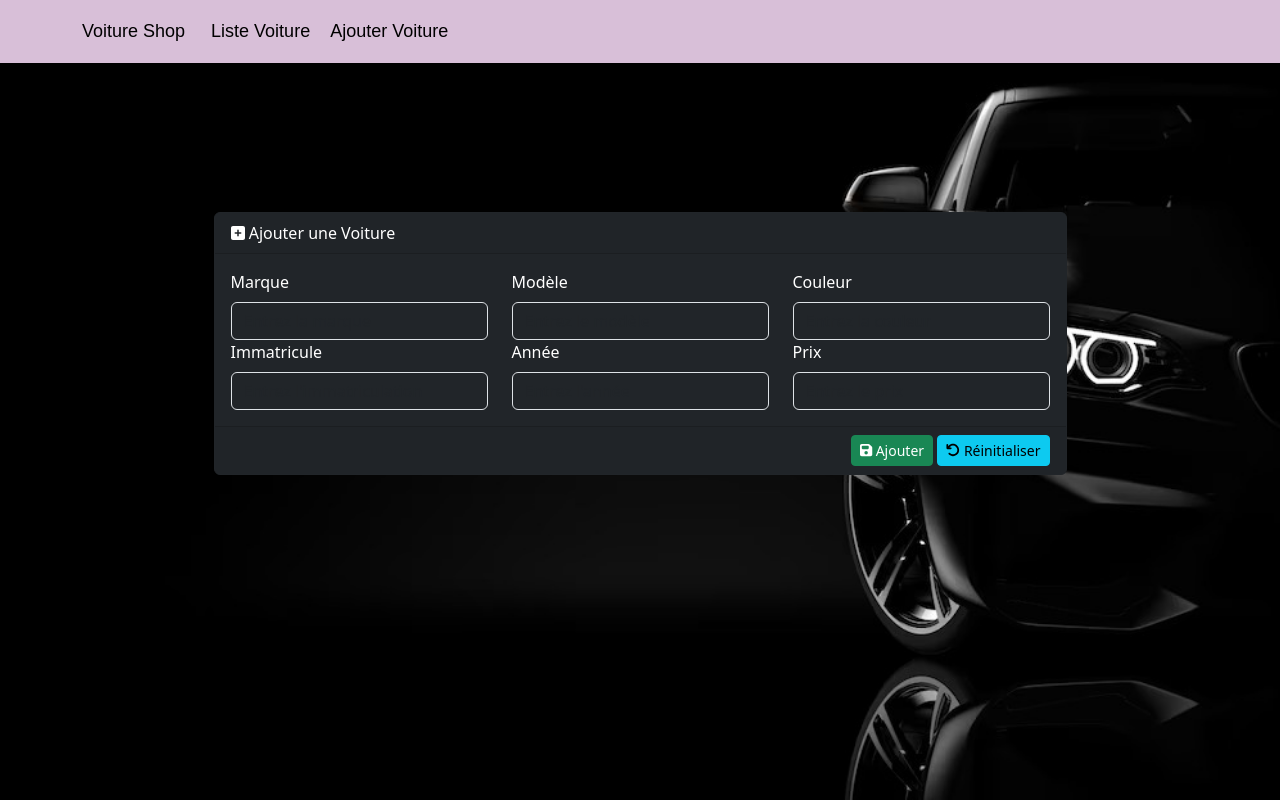
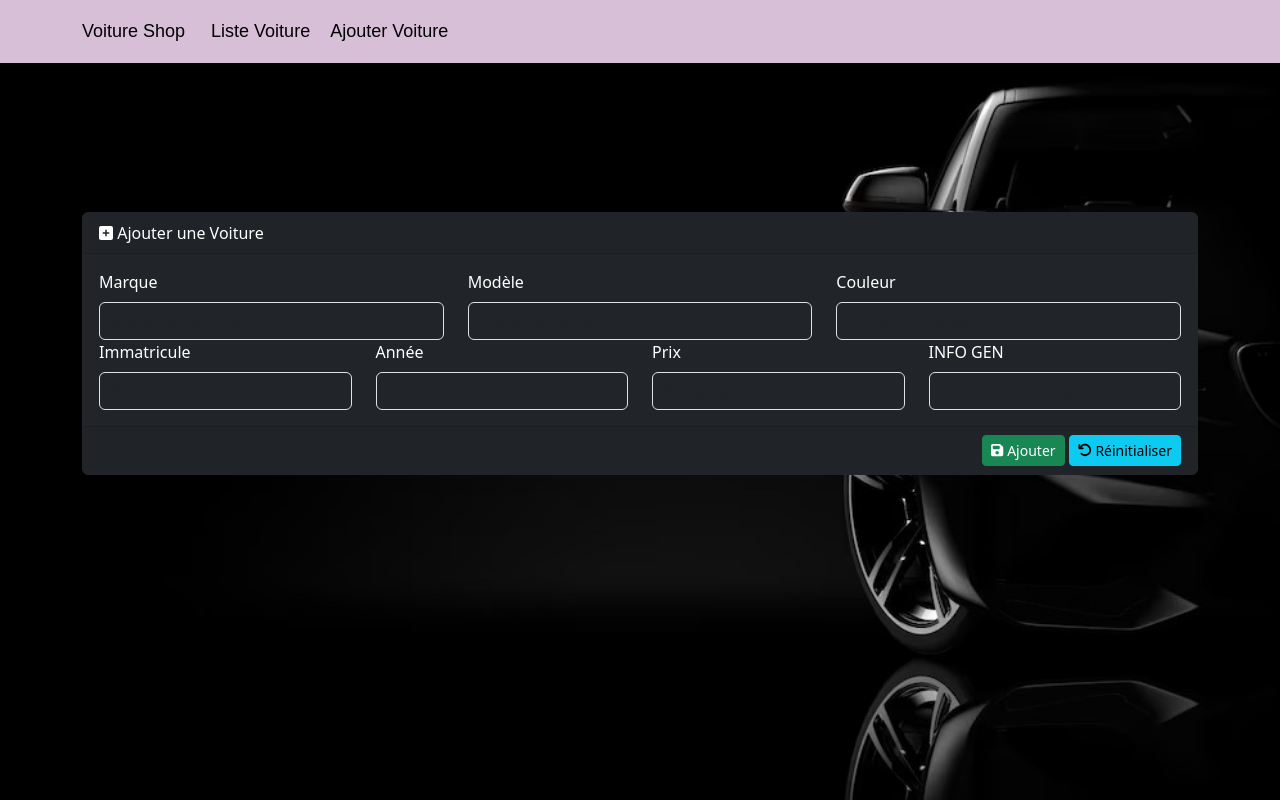
Before and after one commit to amalbkr/Voiture_Shop, a React (Create React App) app in the folder src/webapp/reactjs/: page /add in a window 1280 px wide. Built offline with nearby package versions, Linux system fonts and the light colour scheme.

Commit message:
Initial commit

```diff
--- a/src/webapp/reactjs/src/Components/Voiture.js
+++ b/src/webapp/reactjs/src/Components/Voiture.js
@@ -176,6 +176,21 @@ const Voiture = () => {
                                     />
                                 </FormGroup>
                             </Col>
+                            <Col>
+                                <FormGroup controlId="formGridPrix">
+                                    <Form.Label>INFO GEN</Form.Label>
+                                    <Form.Control
+                                        required
+                                        autoComplete="off"
+                                        type="text"
+                                        name="prix"
+                                        value={voiture.prix}
+                                        onChange={voitureChange}
+                                        className={"bg-dark text-white"}
+                                        placeholder="Des info generales"
+                                    />
+                                </FormGroup>
+                            </Col>
                         </Row>
                     </Card.Body>
                     <Card.Footer style={{ "textAlign": "right" }}>
```
